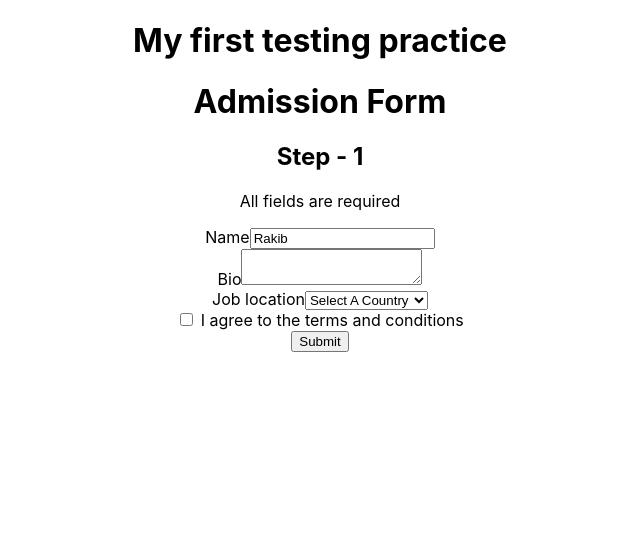
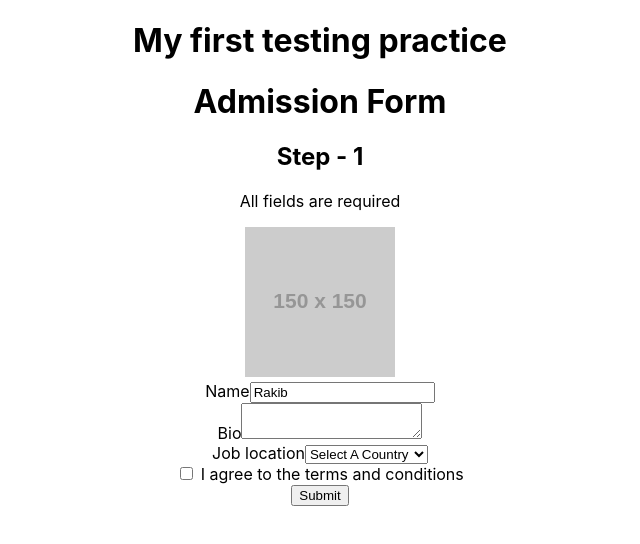
Before and after one commit to Rakib544/React-testing-practice, a React (Create React App) app: page / in a window 1280 px wide. Shown: the top 544 px of the page, without its empty margins (320-960 px from the left). Built offline with nearby package versions, Linux system fonts and the light colour scheme.

Commit message:
learn about getByAltText query method

```diff
--- a/src/components/from/form.tsx
+++ b/src/components/from/form.tsx
@@ -4,6 +4,7 @@
       <h1>Admission Form</h1>
       <h2>Step - 1</h2>
       <p>All fields are required</p>
+      <img src="https://via.placeholder.com/150" alt="a person with a laptop" />
       <form>
         <div>
           <label htmlFor="name">Name</label>
```
Also changed, not shown: 1 other file (tests, documents, lock files or other folders).
